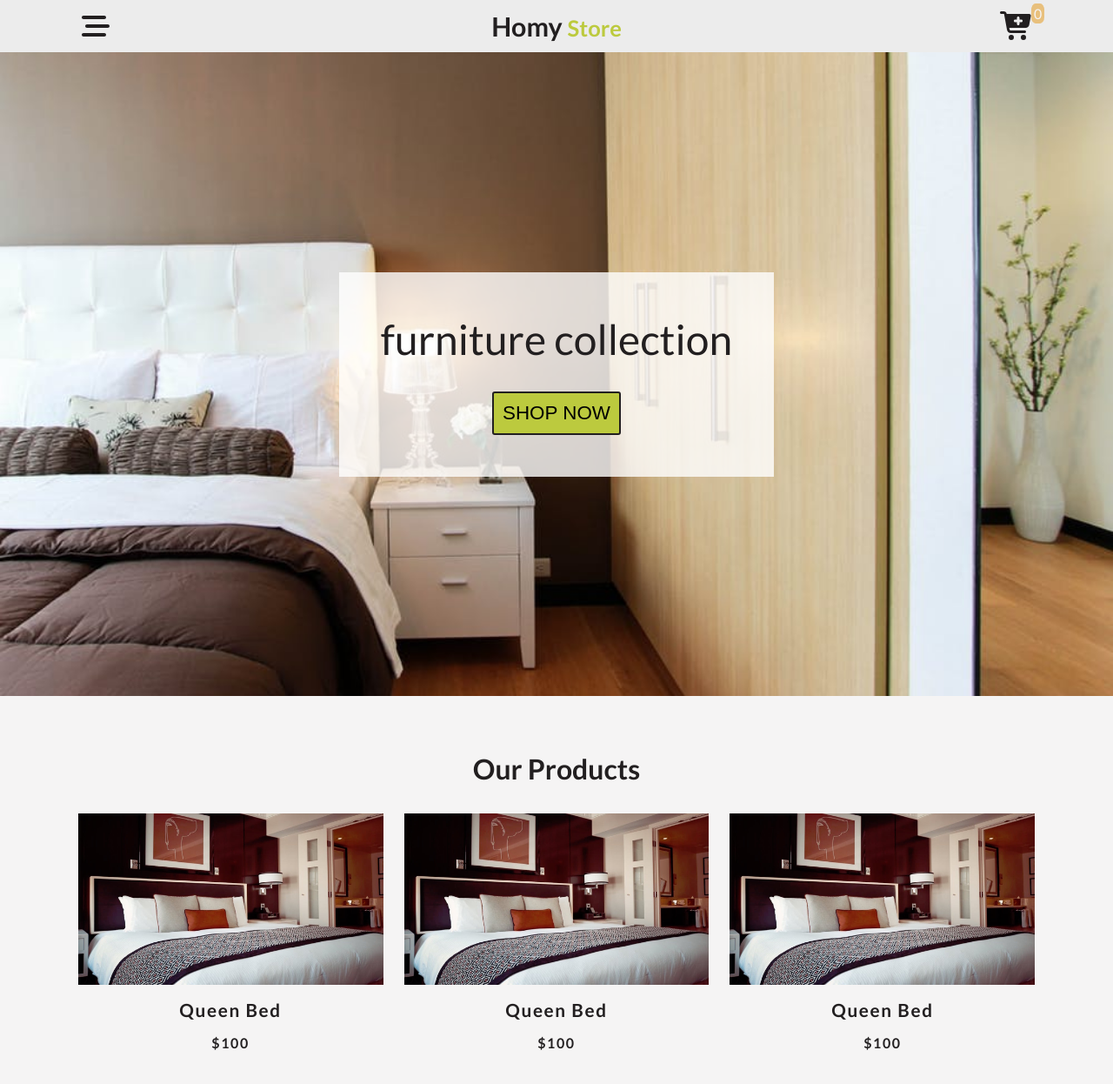
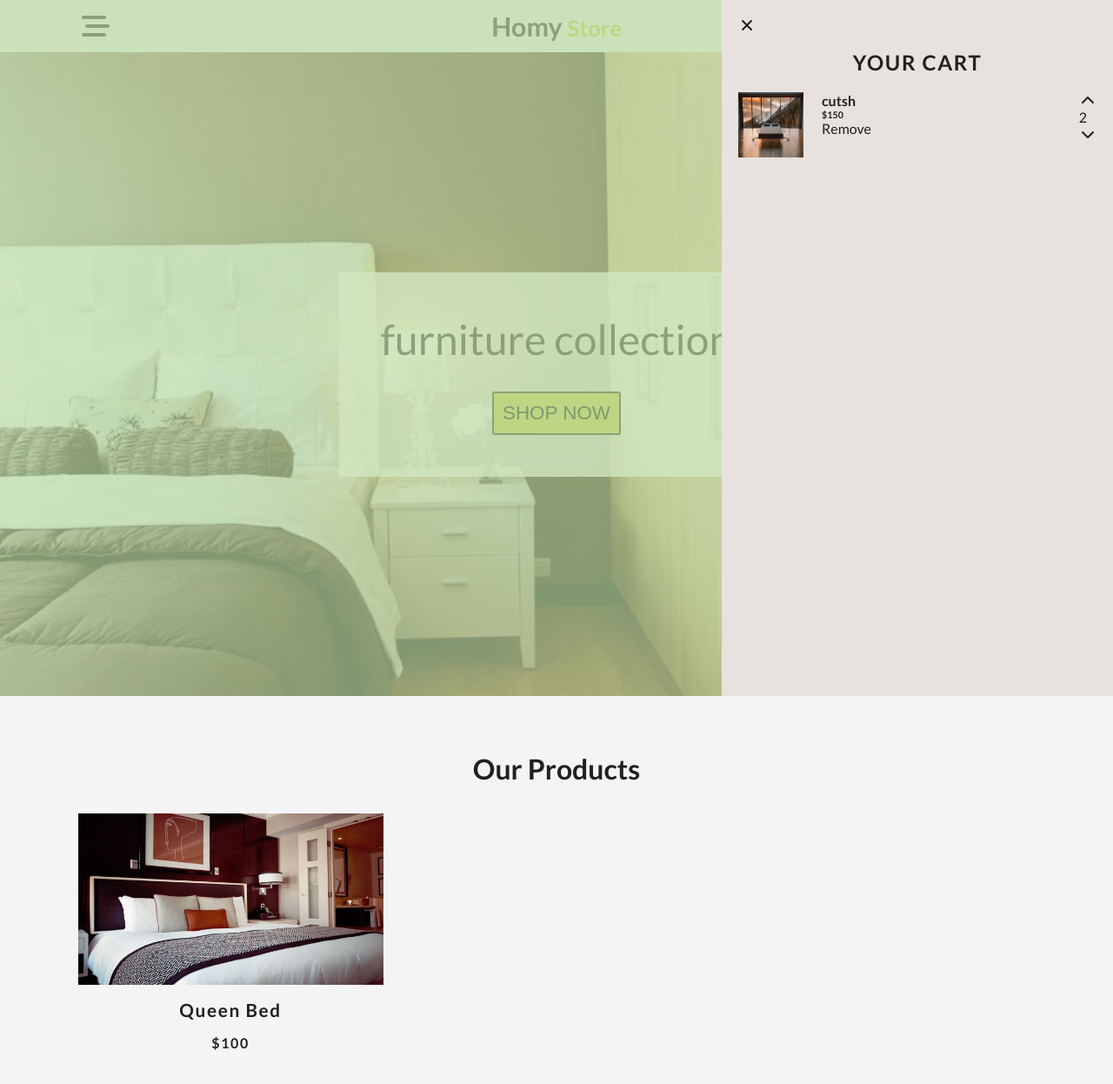
Before and after one commit to Ahmed-Elkassas/e-commerce-with-javascript, a plain HTML site: page index.html in a window 1280 px wide. Shown: the whole page at 87% size. Drawn offline with Linux system fonts and the light colour scheme.

Commit message:
Add cart section as a hidden sidebar with overlay in styles

```diff
--- a/index.html
+++ b/index.html
@@ -56,41 +56,36 @@
           <h4 class="product__name">Queen bed</h4>
           <h5 class="product__price">$100</h5>
         </article>
-        <!-- single product -->
-        <article class="product">
-          <div class="product__container">
-            <img
-              src="./images/product-1.jpeg"
-              alt="product"
-              class="product__container--img"
-            />
-            <button class="product__container--btn">
-              <i class="fa-solid fa-basket-shopping-simple"></i>
-              add to cart
-            </button>
-          </div>
-          <h4 class="product__name">Queen bed</h4>
-          <h5 class="product__price">$100</h5>
-        </article>
-        <!-- single product -->
-        <article class="product">
-          <div class="product__container">
-            <img
-              src="./images/product-1.jpeg"
-              alt="product"
-              class="product__container--img"
-            />
-            <button class="product__container--btn">
-              <i class="fa-solid fa-basket-shopping-simple"></i>
-              add to cart
-            </button>
-          </div>
-          <h4 class="product__name">Queen bed</h4>
-          <h5 class="product__price">$100</h5>
-        </article>
       </div>
     </section>
     <!-- end of products -->
+    <!-- start cart -->
+    <div class="cart__overlay">
+      <div class="cart">
+        <span class="cart__close">
+          <i class="fa-solid fa-xmark"></i>
+        </span>
+        <h2 class="cart__title">Your cart</h2>
+        <div class="cart__content">
+          <!-- start cart item -->
+          <div class="cart__item">
+            <img src="./images/product-2.jpeg" alt="product" />
+            <div>
+              <h4 class="cart__item--title">cutsh</h4>
+              <h6 class="cart__item--price">$150</h6>
+              <span class="cart__item--remove">Remove</span>
+            </div>
+            <div>
+              <i class="fa-solid fa-chevron-up"></i>
+              <p class="cart__item--amount">2</p>
+              <i class="fa-solid fa-chevron-down"></i>
+            </div>
+          </div>
+          <!-- end of cart item -->
+        </div>
+      </div>
+    </div>
+    <!-- end of cart -->
     <!-- scripts -->
     <script src="./scripts/all.min.js"></script>
     <script src="./scripts/app.js"></script>
--- a/styles/styles.css
+++ b/styles/styles.css
@@ -14,13 +14,11 @@
   --mainTransition: all 0.3s linear;
   --mainSpacing: 0.1rem;
 }
-
 * {
   margin: 0;
   padding: 0;
   box-sizing: border-box;
 }
-
 body {
   color: var(--mainBlack);
   background: var(--white);
@@ -116,7 +114,7 @@ body {
   width: 90%;
   max-width: 86%;
   display: grid;
-  grid-template-columns: repeat(auto-fit, minmax(260px, 1fr));
+  grid-template-columns: repeat(auto-fill, minmax(260px, 1fr));
   grid-column-gap: 1.5rem;
   grid-row-gap: 2rem;
 }
@@ -127,7 +125,7 @@ body {
 .product__container--img {
   display: block;
   width: 100%;
-  min-height: 12rem;
+  min-height: 1rem;
   transition: var(--mainTransition);
 }
 .product__container--btn {
@@ -144,11 +142,15 @@ body {
   transform: translateX(101%);
   cursor: pointer;
 }
+
 .product__container:hover .product__container--btn {
   transform: translateX(0);
 }
 .product__container:hover .product__container--img {
   opacity: 0.5;
+}
+.product__container--btn:hover {
+  color: var(--white);
 }
 .product__name,
 .product__price {
@@ -165,3 +167,51 @@ body {
   margin: 0 auto 1rem;
 }
 /* --------------- End of products ----------------------- */
+/* --------------- Cart -------------------------------- */
+.cart__overlay {
+  position: fixed;
+  top: 0;
+  right: 0;
+  width: 100%;
+  height: 100%;
+  transform: var(--mainTransition);
+  background-color: #bcdda4af;
+  z-index: 12;
+  /* visibility: hidden; */
+}
+.cart {
+  position: fixed;
+  top: 0;
+  right: 0;
+  width: 100%;
+  height: 100%;
+  overflow: scroll;
+  z-index: 13;
+  background: rgb(231, 226, 221);
+  padding: 1.2rem;
+  /* transform: translate(100%); */
+}
+.cart__title {
+  margin: 1.2rem auto;
+  text-align: center;
+  letter-spacing: var(--mainSpacing);
+  text-transform: uppercase;
+}
+.cart__item {
+  display: grid;
+  grid-template-columns: auto 1fr auto;
+  grid-column-gap: 1.3rem;
+}
+.cart__item img {
+  width: 75px;
+  height: 75px;
+  max-width: 100%;
+  /* height: auto; */
+}
+@media screen and (min-width: 768px) {
+  .cart {
+    width: 30vw;
+    min-width: 450px;
+  }
+}
+/* --------------- End of Cart ------------------------- */
```
